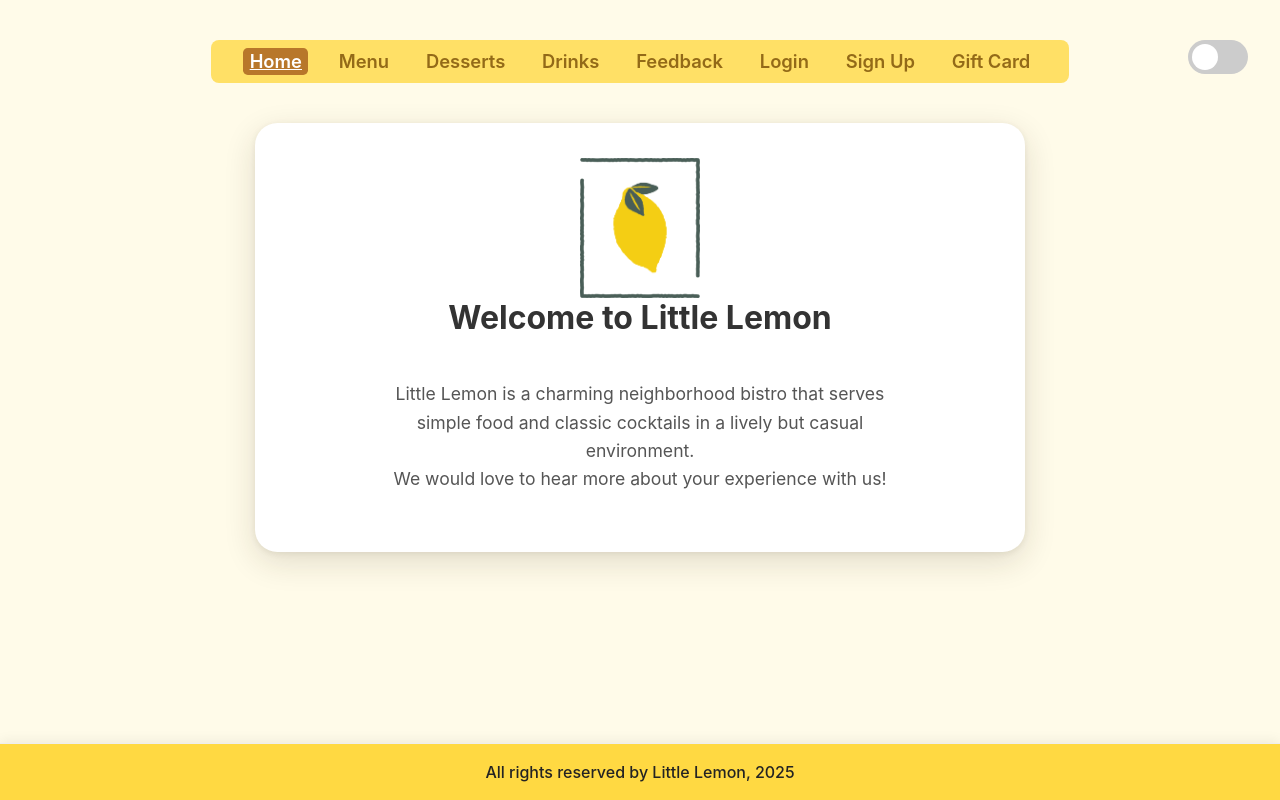
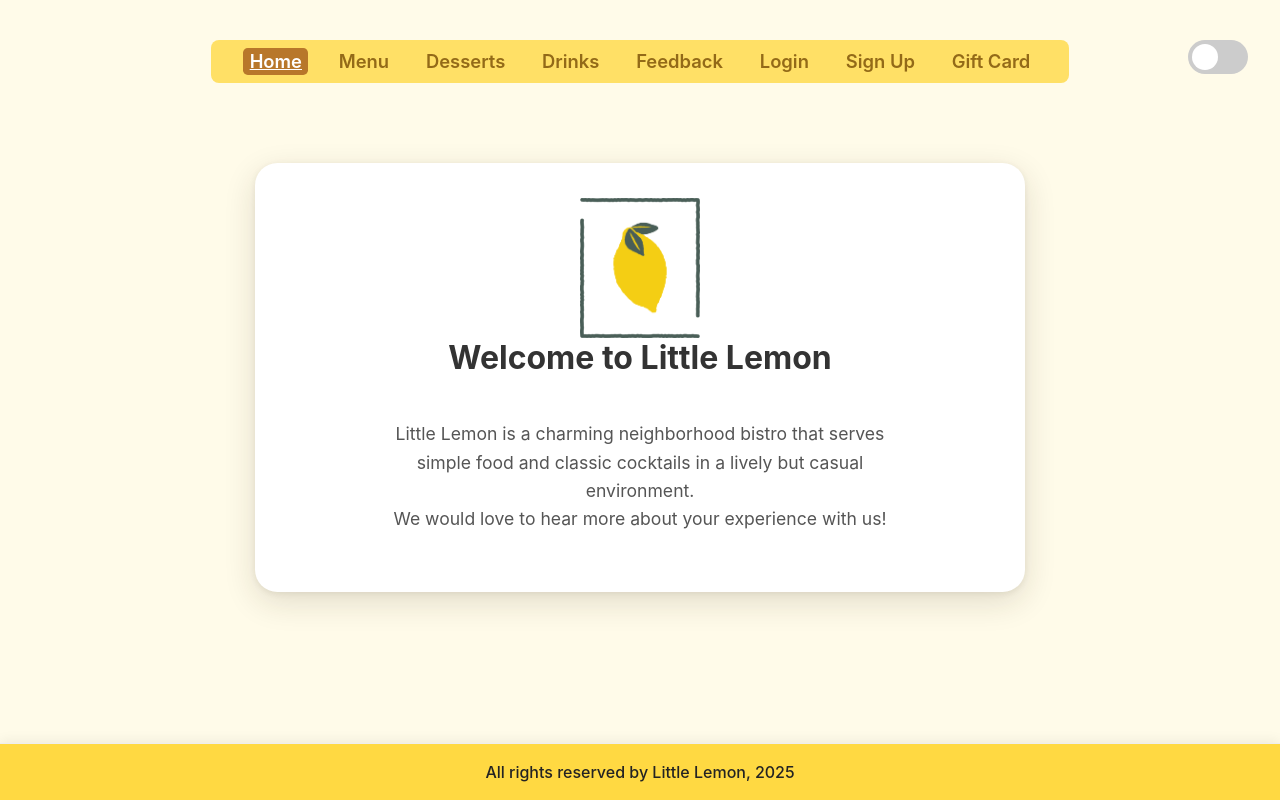
Before and after one commit to pokrhitman/little_lemon_website, a React (Vite) app: page / in a window 1280 px wide. Built offline with nearby package versions, Linux system fonts and the light colour scheme.

Commit message:
chore: refactor menu page layout and fix behavior of popups

```diff
--- a/index.html
+++ b/index.html
@@ -1,14 +1,21 @@
 <!doctype html>
 <html lang="en">
+
 <head>
+    <title>Little Lemon Website</title>
   <meta charset="UTF-8" />
-    <meta name="description" content="Little Lemon: A charming neighborhood bistro offering simple food, classic cocktails, and a warm atmosphere."/>
-    <link rel="icon" type="image/svg+xml" href="/vite.svg" />
   <meta name="viewport" content="width=device-width, initial-scale=1.0" />
-    <title>Little Lemon Website</title>
+  <meta name="description"
+    content="Little Lemon is a charming neighborhood bistro serving simple food and classic cocktails in a lively but casual environment. Check our menu, desserts, drinks and daily specials!" />
+  <link rel="icon" type="image" href="src/assets/logo.png" />
+  <meta name="keywords"
+    content="Little Lemon, restaurant, bistro, Mediterranean, food, cocktails, desserts, drinks, specials, reservations" />
+  <meta name="author" content="Little Lemon Team" />
 </head>
+
 <body>
-    <div id="root">Test to see if things are running</div>
+  <div id="root"></div>
   <script type="module" src="/src/main.jsx"></script>
 </body>
+
 </html>
--- a/src/App.jsx
+++ b/src/App.jsx
@@ -1,6 +1,8 @@
 import { useEffect } from "react";
 import { HashRouter as Router, Route, Routes } from "react-router-dom";
 import { useTheme } from "./ThemeContext";
+import { Layout } from "./components";
+
 import {
   Desserts,
   Drinks,
@@ -9,13 +11,10 @@ import {
   Home,
   Login,
   Menu,
-  SignUp
+  SignUp,
 } from "./pages";
+
 import "./styles/App.css";
-
-import LittleLemonFooter from "./components/LittleLemonFooter";
-import Navbar from "./components/Navbar";
-
 
 function App() {
   const { theme } = useTheme();
@@ -27,12 +26,9 @@ function App() {
 
   return (
     <div className="app-shell">
+
       <Router>
-        {/*Navbar appears on every page */}
-        <Navbar />
-
-        {/*Main content switches based on route */}
-        <main>
+          <Layout>
             <Routes>
               {/*Landing or welcome page */}
               <Route path="/" element={<Home />} />
@@ -61,9 +57,7 @@ function App() {
               <Route path="/giftcard" element={<GiftCard />} />
 
             </Routes>
-        </main>
-
-        <LittleLemonFooter />
+          </Layout>
       </Router>
     </div>
   );
--- /dev/null
+++ b/src/components/Layout.jsx
@@ -0,0 +1,21 @@
+import Navbar from "./Navbar";
+import LittleLemonFooter from "./LittleLemonFooter";
+import "../styles/Layout.css";
+
+function Layout({ children }) {
+    return (
+        <div className="app-shell">
+            <Navbar />
+            <div className="main-grid">
+                {/* Placeholder for <aside className="sidebar-left">...</aside> here later */}
+                <main className="main-content">
+                    {children}
+                </main>
+                {/* Placeholder for <aside className="sidebar-right">Widget area for future use</aside> */}
+            </div>
+            <LittleLemonFooter />
+        </div>
+    );
+}
+
+export default Layout;
--- /dev/null
+++ b/src/components/index.jsx
@@ -0,0 +1,2 @@
+export { default as Layout} from "./Layout";
+export { default as Navbar} from "./Navbar";
--- a/src/data/menuData.jsx
+++ b/src/data/menuData.jsx
@@ -122,6 +122,7 @@ const menuItemsToDisplay = [
                     ingredients: "Chickpeas, tahini, olive oil, garlic, lemon juice"
                 }
             },
+
             {
                 name: 'Buttered Rice',
                 price: '$3.00',
--- a/src/pages/Menu.jsx
+++ b/src/pages/Menu.jsx
@@ -24,7 +24,8 @@ function Menu() {
                         <h2 className="menu-section-title">{section.title}</h2>
 
                         <div className="menu-section-items">
-                            {section.data.map(item => (
+                            {section.data.map(item => {
+                                return (
                                     <div
                                         className="menu-item-card"
                                         key={item.name}
@@ -33,23 +34,31 @@ function Menu() {
                                         onMouseLeave={() => setPopupItem(null)}
                                         onClick={e => { e.stopPropagation(); setPopupItem(item); }}
                                         onKeyDown={e => handleCardKey(item, e)}
+                                        aria-haspopup="dialog"
                                     >
                                         <div className="menu-item-title">{item.name}</div>
                                         <div className="menu-item-price">{item.price}</div>
                                         {/* Popup */}
                                         {popupItem === item && (
-                                        <div className="menu-item-popup" onClick={e => e.stopPropagation()}>
-                                            <img src={import.meta.env.BASE_URL + item.img} alt={item.name} className="menu-popup-img" />
+                                            <div
+                                                className="menu-item-popup"
+                                                onClick={e => e.stopPropagation()}
+                                                role="dialog"
+                                                aria-label={`Nutritional info for ${item.name}`}
+                                            >
+                                                <img src={import.meta.env.BASE_URL + item.img}
+                                                    alt={item.name}
+                                                    className="menu-popup-img"
+                                                />
                                                 <div className="menu-popup-info">
-                                                <div className="menu-popup-ingredients">{item.nutrition.ingredients}
-                                                </div>
-                                                <div className="menu-popup-calories">{item.nutrition.calories} kcal
-                                                </div>
+                                                    <div className="menu-popup-ingredients">{item.nutrition.ingredients}</div>
+                                                    <div className="menu-popup-calories">           {item.nutrition.calories} kcal </div>
                                                 </div>
                                             </div>
                                         )}
                                     </div>
-                            ))}
+                                );
+                            })}
                         </div>
                     </section>
                 ))}
--- a/src/pages/index.jsx
+++ b/src/pages/index.jsx
@@ -7,3 +7,4 @@ export { default as Feedback } from "./Feedback";
 export { default as Login } from "./Login";
 export { default as SignUp } from "./SignUp";
 export { default as GiftCard} from "./GiftCard";
+export { default as Layout} from "../components/Layout";
--- /dev/null
+++ b/src/styles/Layout.css
@@ -0,0 +1,35 @@
+.app-shell {
+    min-height: 100vh;
+    display: flex;
+    flex-direction: column;
+    background: var(--background, #fffbe9);
+}
+
+.main-grid {
+    display: flex;
+    justify-content: center;
+    align-items: flex-start;
+    flex: 1;
+    padding: 2.5rem 0 2.5rem 0;
+    gap: 2.5rem; /* Space between future sidebars/main */
+}
+
+.main-content {
+    width: 100%;
+    max-width: 900px;
+    margin: 0 auto;
+    display: flex;
+    flex-direction: column;
+    align-items: center;
+}
+
+@media (max-width: 900px) {
+    .main-content {
+        max-width: 98vw;
+        padding: 0 0.7rem;
+    }
+    .main-grid {
+        gap: 0;
+        padding: 1.2rem 0;
+    }
+}
--- a/src/styles/Menu.css
+++ b/src/styles/Menu.css
@@ -23,7 +23,8 @@
 
 .menu-section-items {
     display: grid;
-    grid-template-columns: repeat(auto-fit, minmax(180px, 1fr));
+    grid-template-columns: repeat(3, 1fr);
+    gap: 1.2rem;
 }
 
 .menu-item-card {
@@ -59,22 +60,45 @@
 }
 
 /*Popup styling */
-.menu-item-pop {
+.menu-item-popup {
     position: absolute;
-    left: 102%;
+    left: 110%;
     top: 50%;
     transform: translateY(-50%);
-    z-index: 10;
+    z-index: 100;
     background: #fff;
     border-radius: 1rem;
     box-shadow: 0 4px 20px rgba(52,38,19,0.17);
     padding: 1rem;
     min-width: 210px;
     min-height: 110px;
-    display: flex;
-    gap: 0.7rem;
-    align-items: center;
     animation: fadeIn 0.18s;
+    pointer-events: auto;
+}
+
+.menu-item-popup::before {
+    content: "";
+    position: absolute;
+    left: -16px;
+    top: 50%;
+    transform: translateY(-50%);
+    border-width: 8px 16px 8px 0;
+    border-style: solid;
+    border-color: transparent #fff transparent transparent;
+    filter: drop-shadow(-2px 0 2px rgba(52,38,19,0.14));
+}
+
+.menu-item-popup.flip-left {
+    left: auto;
+    right: 110%;
+}
+
+.menu-item-popup.flip-left::before {
+    left: auto;
+    right: -16px;
+    border-width: 8px 0 8px 16px;
+    border-color: transparent transparent transparent #fff;
+    filter: drop-shadow(2px 0 2px rgba(52,38,19,0.14));
 }
 
 .menu-popup-img {
@@ -99,3 +123,9 @@
     from {opacity: 0; transform: translateY(10px);}
     to {opacity: 1; transform: none;}
 }
+
+@media (max-width: 800px) {
+    .menu-section-items {
+        grid-template-columns: repeat(1, 1fr);
+    }
+}
```
Lines whose indentation alone changed are shown as unchanged.
